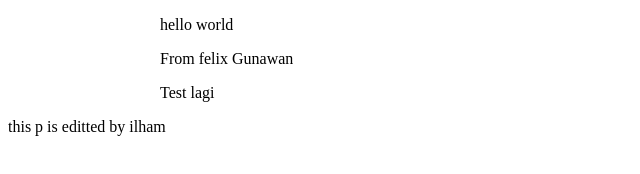
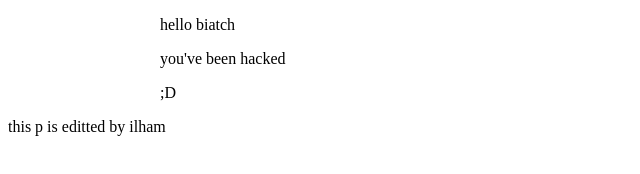
Before and after one commit to yudisidde/test03, a plain HTML site: page index.html in a window 1280 px wide. Shown: the full height of the page, 0-640 px from the left. Drawn offline with Linux system fonts and the light colour scheme.

Commit message:
edited content
sentences

```diff
--- a/index.html
+++ b/index.html
@@ -8,9 +8,9 @@
 </head>
 <body>
 	<div class="wrap">
-		<p>hello world</p>
-        <p>From felix Gunawan</p>
-        <p>Test lagi </p>
+		<p>hello biatch</p>
+        <p>you've been hacked</p>
+        <p>&#59;D</p>
 	</div>
 	<header>
 		<p>this p is editted by ilham</p>
```
